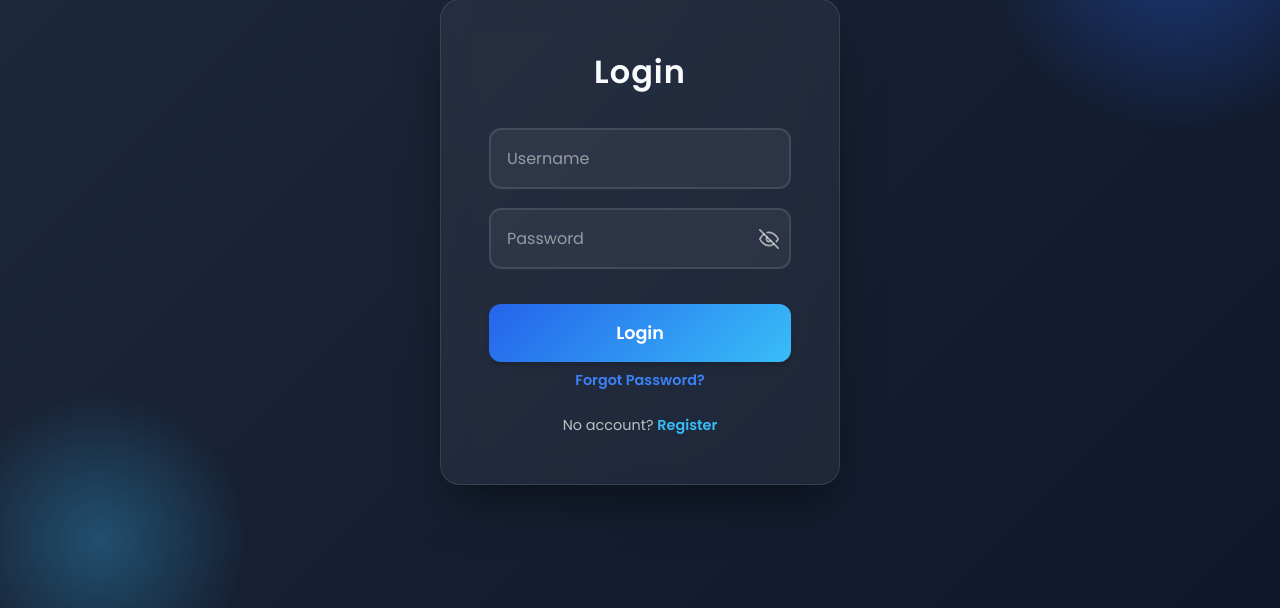
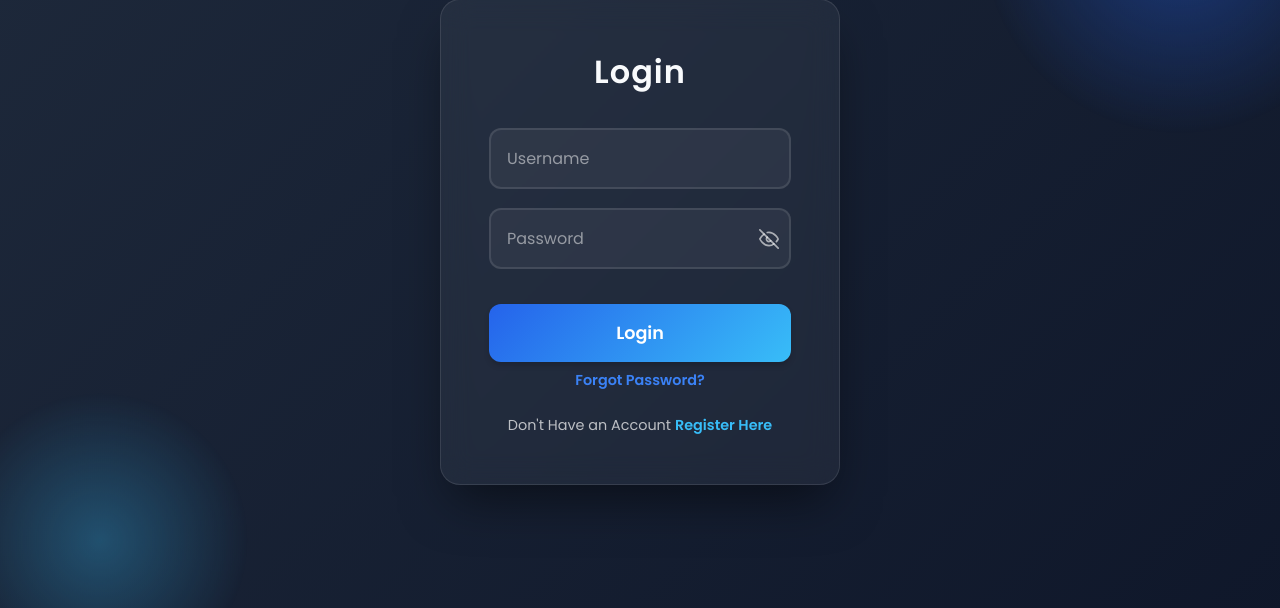
Before and after one commit to shahrukh-1052/Citizen_First, a Django app: page /accounts/login/ in a window 1280 px wide; the page is wider, and only the part inside the window is pictured. Shown: the part 158-766 px from the top of that part. Run offline with Django 5.2, Linux system fonts and the light colour scheme.

Commit message:
Enhanced Login Page

```diff
--- a/templates/accounts/login.html
+++ b/templates/accounts/login.html
@@ -39,6 +39,6 @@
   </form>
   <p style="margin-top: 8px; font-size: 0.9rem;"><a href="{% url 'forgot_password' %}"
       style="text-decoration:none; color: #3b82f6;">Forgot Password?</a></p>
-  <p>No account? <a href="/accounts/register/">Register</a></p>
+  <p>Don't Have an Account <a href="/accounts/register/">Register Here</a></p>
   {% for m in messages %}<p class="message-text">{{ m }}</p>{% endfor %}
 </div>
```
